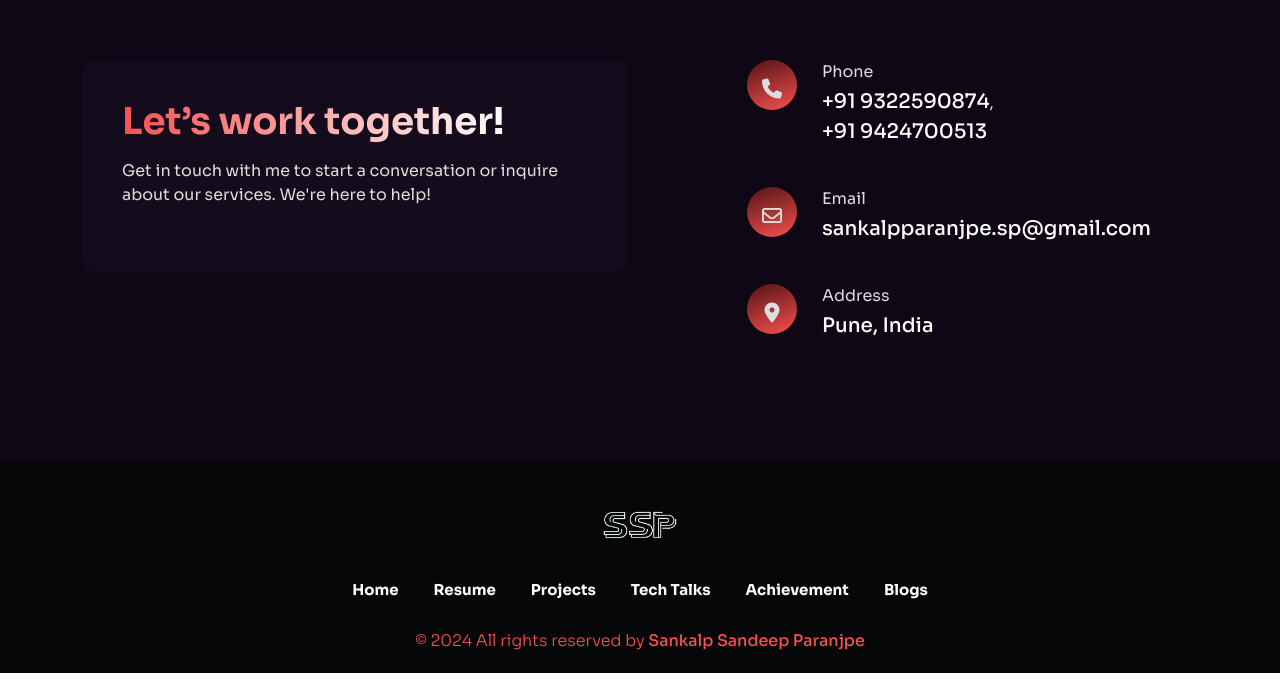
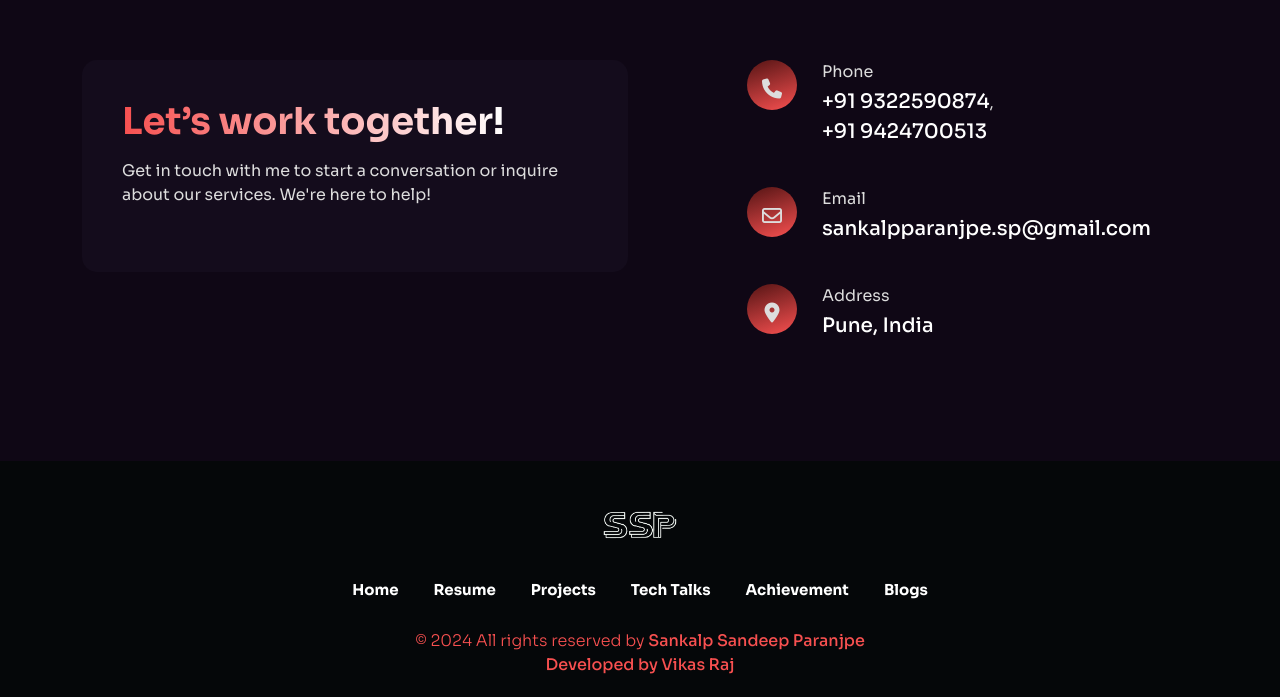
Before and after one commit to sankalpsp07/Portfolio-Website-2024, a plain HTML site: page index.html in a window 1280 px wide. Shown: the part 6587-7284 px from the top of the page. Before the commit the page ends 7260 px from the top, so only its background shows below. Drawn offline with Linux system fonts and the light colour scheme; animation ran at ten frames a second; a script that the page names is missing.

Commit message:
file updated

```diff
--- a/index.html
+++ b/index.html
@@ -1416,6 +1416,7 @@
               &copy; 2024 All rights reserved by
               <a href="https://www.linkedin.com/in/sankalp-s-paranjpe/" target="_blank">Sankalp Sandeep Paranjpe</a>
             </p>
+            <p class="auther"><a href="https://www.linkedin.com/in/vikas-raj-48357a2a7/" target="_blank">Developed by Vikas Raj</a></p>
           </div>
         </div>
       </div>
```
